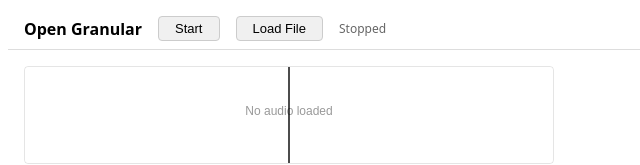
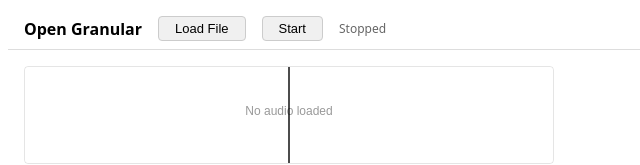
Before and after one commit to lucaskuzma/open-granular-js, a React (Vite) app: page / in a window 1280 px wide. Shown: the top 165 px of the page, without its empty margins (0-640 px from the left). Built offline with nearby package versions, Linux system fonts and the light colour scheme.

Commit message:
reorder top

```diff
--- a/src/App.tsx
+++ b/src/App.tsx
@@ -1,10 +1,6 @@
 import { useState, useRef, useCallback, useEffect } from "react";
 import { AudioManager } from "./audio/AudioManager";
-import {
-  DEFAULT_AUDIO_URL,
-  loadBufferFromUrl,
-  loadBufferFromFile,
-} from "./audio/BufferLoader";
+import { DEFAULT_AUDIO_URL, loadBufferFromUrl, loadBufferFromFile } from "./audio/BufferLoader";
 import { ParamStore } from "./engine/ParamStore";
 import { GranularEngine } from "./engine/granular/GranularEngine";
 import { SlotManager, SLOT_KEYS } from "./control/SlotManager";
@@ -131,10 +127,6 @@ export default function App() {
       >
         <span style={{ fontWeight: 600, fontSize: 16 }}>Open Granular</span>
 
-        <button onClick={running ? stop : start} style={buttonStyle}>
-          {running ? "Stop" : "Start"}
-        </button>
-
         <button onClick={() => fileInputRef.current?.click()} style={buttonStyle}>
           Load File
         </button>
@@ -169,6 +161,10 @@ export default function App() {
           </select>
         )}
 
+        <button onClick={running ? stop : start} style={buttonStyle}>
+          {running ? "Stop" : "Start"}
+        </button>
+
         <span style={{ fontSize: 12, color: "#666" }}>{status}</span>
       </div>
 
```
